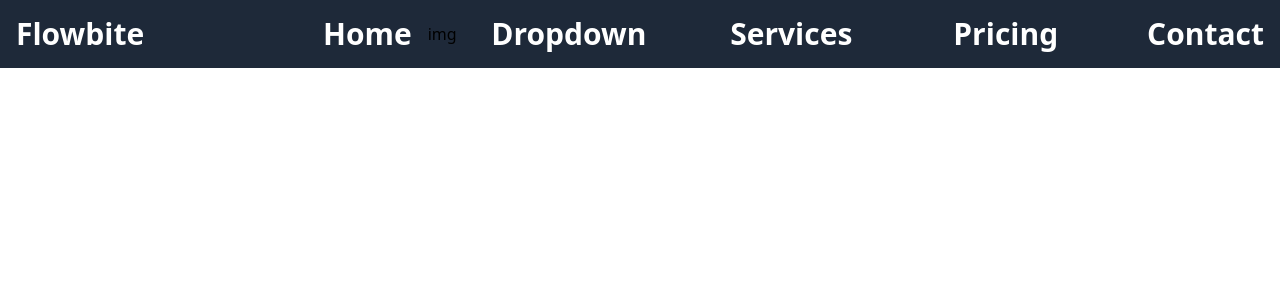
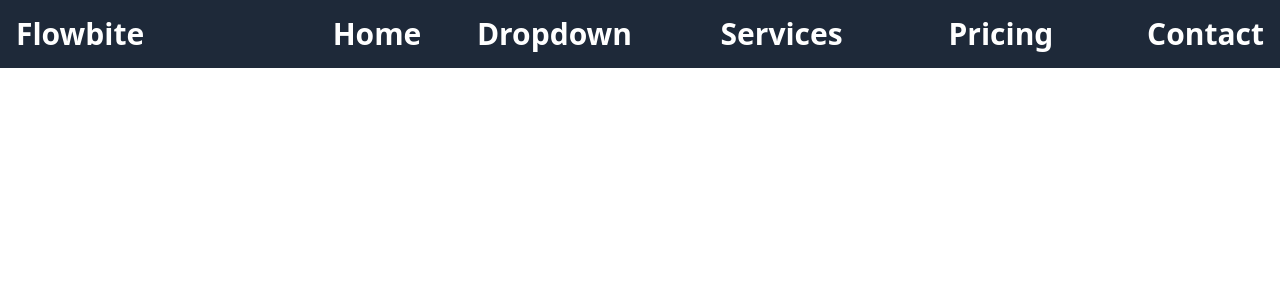
Before and after one commit to anup0206/React.js, a React (Vite) app in the folder my-app/: page / in a window 1280 px wide. Shown: the top 300 px of the page. Built offline with nearby package versions, Linux system fonts and the light colour scheme.

Commit message:
MINIMAL CODE

```diff
--- a/my-app/src/Navbar.jsx
+++ b/my-app/src/Navbar.jsx
@@ -10,7 +10,7 @@ const Navbar = () => {
         <li className="text-3xl font-bold text-right py-2 text-white w-full">
           <a href="#">Home</a>
         </li>
-        img
+
         <li className="text-3xl font-bold text-right py-2 text-white w-full">
           <a href="#">Dropdown</a>
         </li>
```
